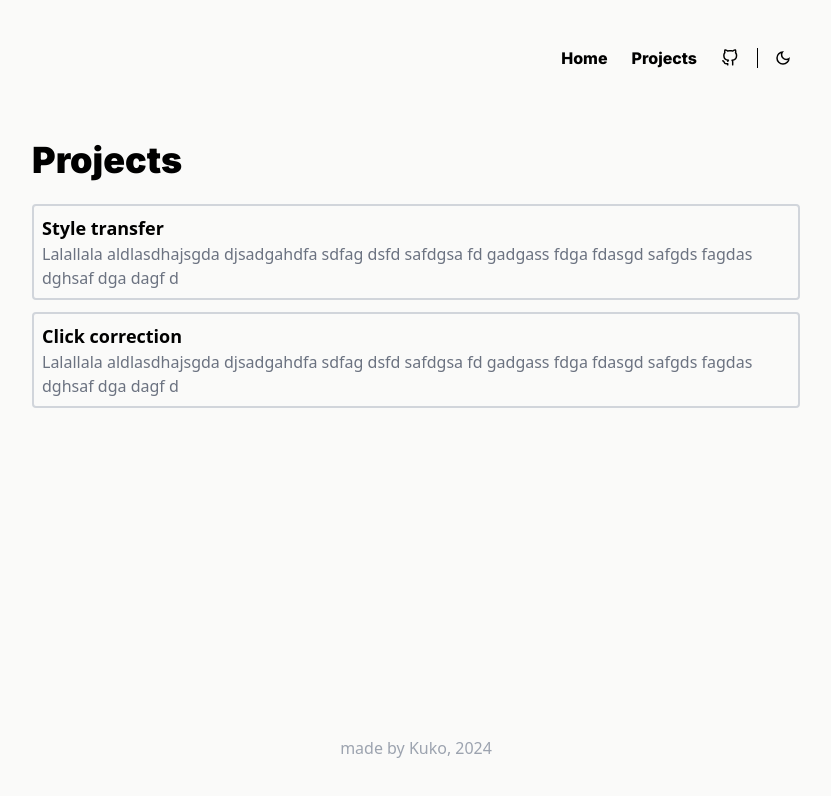
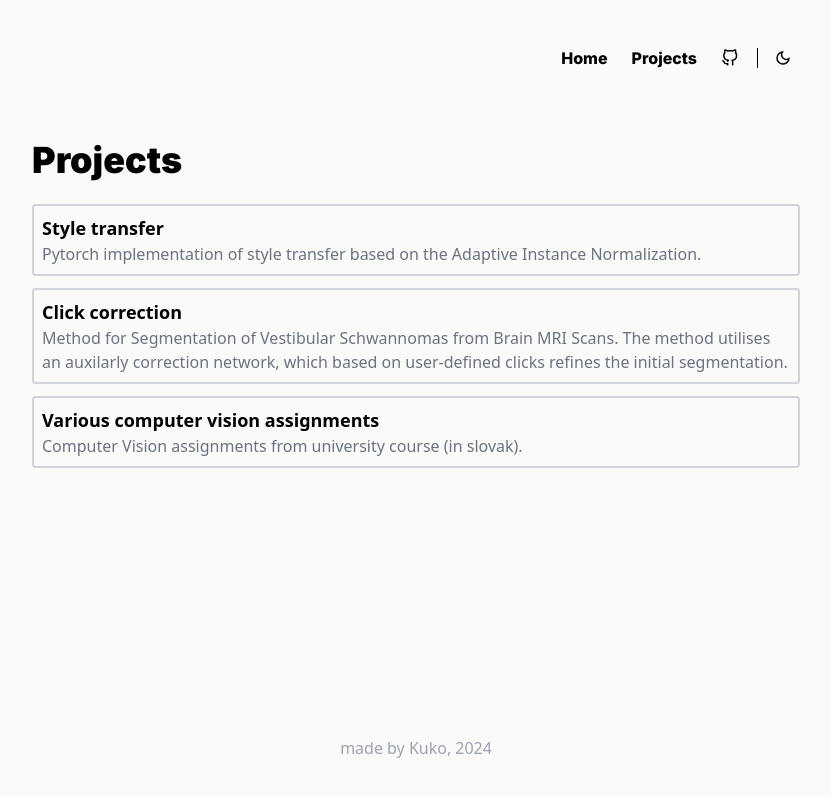
Before and after one commit to kuko6/personal-website, a SvelteKit app: page /projects in a window 1280 px wide. Shown: the top 796 px of the page, without its empty margins (224-1055 px from the left). Built offline with nearby package versions, Linux system fonts and the light colour scheme.

Commit message:
added projects

```diff
--- a/src/components/Project.svelte
+++ b/src/components/Project.svelte
@@ -2,7 +2,7 @@
   export let project;
 </script>
 
-<a href={project.ref}>
+<a href={project.ref} target="_blank">
   <div class="border-2 rounded border-gray-300 p-2 hover:border-indigo-400">
     <h2 class="md:text-lg font-semibold">{project.name}</h2>
     <p class="text-sm md:text-base text-gray-500 dark:text-gray-300">{project.description}</p>
--- a/src/routes/+layout.svelte
+++ b/src/routes/+layout.svelte
@@ -6,6 +6,7 @@
   let confetti = false;
   let currentDate = new Date();
   let targetDate = new Date(currentDate.getFullYear(), 9, 27);
+
   function party() {
     confetti = !confetti;
   }
@@ -13,6 +14,7 @@
   let isVisible = true;
   let isHovering = false;
   let a = 0;
+
   function handleMouseEnter() {
     isHovering = true;
     a = setTimeout(() => {
--- a/src/routes/+page.svelte
+++ b/src/routes/+page.svelte
@@ -8,7 +8,7 @@
       Hi, I'm Jakub 👋
     </h1>
     <p class="font-inter leading-7">
-      A computer science student from Bratislava, Slovakia.
+      a machine learning engineer from Bratislava, Slovakia.
     </p>
   </div>
   <div class="space-y-3 dark:text-white">
@@ -17,7 +17,7 @@
     </h2>
     <div class="space-y-3">
       <p class="font-inter leading-8">
-        Throughout my studies, I have developed a deep passion for machine learning and computer vision.
+        Throughout my studies, I have developed a passion for machine learning and computer vision.
       </p>
       <p class="font-inter leading-8">
         While I'm still relatively new to the world of programming, I always try to expand my knowledge and
--- a/src/routes/projects/+page.svelte
+++ b/src/routes/projects/+page.svelte
@@ -7,13 +7,19 @@
   const project = [
     {
       "name": "Style transfer",
-      "description": "Lalallala aldlasdhajsgda djsadgahdfa sdfag dsfd safdgsa fd gadgass fdga fdasgd safgds fagdas dghsaf dga dagf d",
+      "description": "Pytorch implementation of style transfer based on the Adaptive Instance Normalization.",
       "ref": "https://github.com/kuko6/style-transfer"
     },
     {
       "name": "Click correction",
-      "description": "Lalallala aldlasdhajsgda djsadgahdfa sdfag dsfd safdgsa fd gadgass fdga fdasgd safgds fagdas dghsaf dga dagf d",
+      "description": `Method for Segmentation of Vestibular Schwannomas from Brain MRI Scans. The method
+      utilises an auxilarly correction network, which based on user-defined clicks refines the initial segmentation.`,
       "ref": "https://github.com/kuko6/click-correction"
+    },
+    {
+      "name": "Various computer vision assignments",
+      "description": "Computer Vision assignments from university course (in slovak).",
+      "ref": "https://github.com/kuko6/cv-assignments"
     }
   ]
 </script>
```
Also changed, not shown: 1 other file (tests, documents, lock files or other folders).
